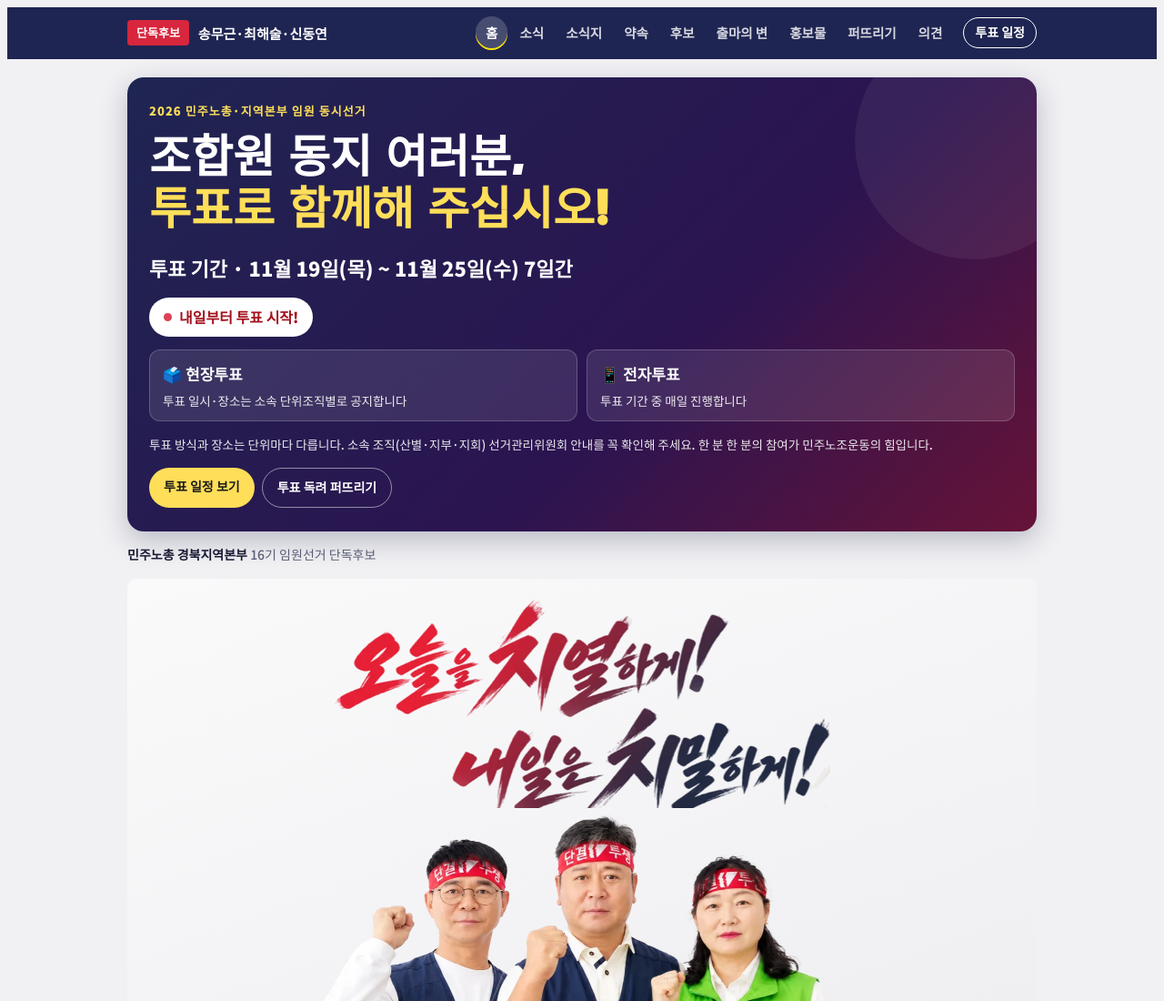
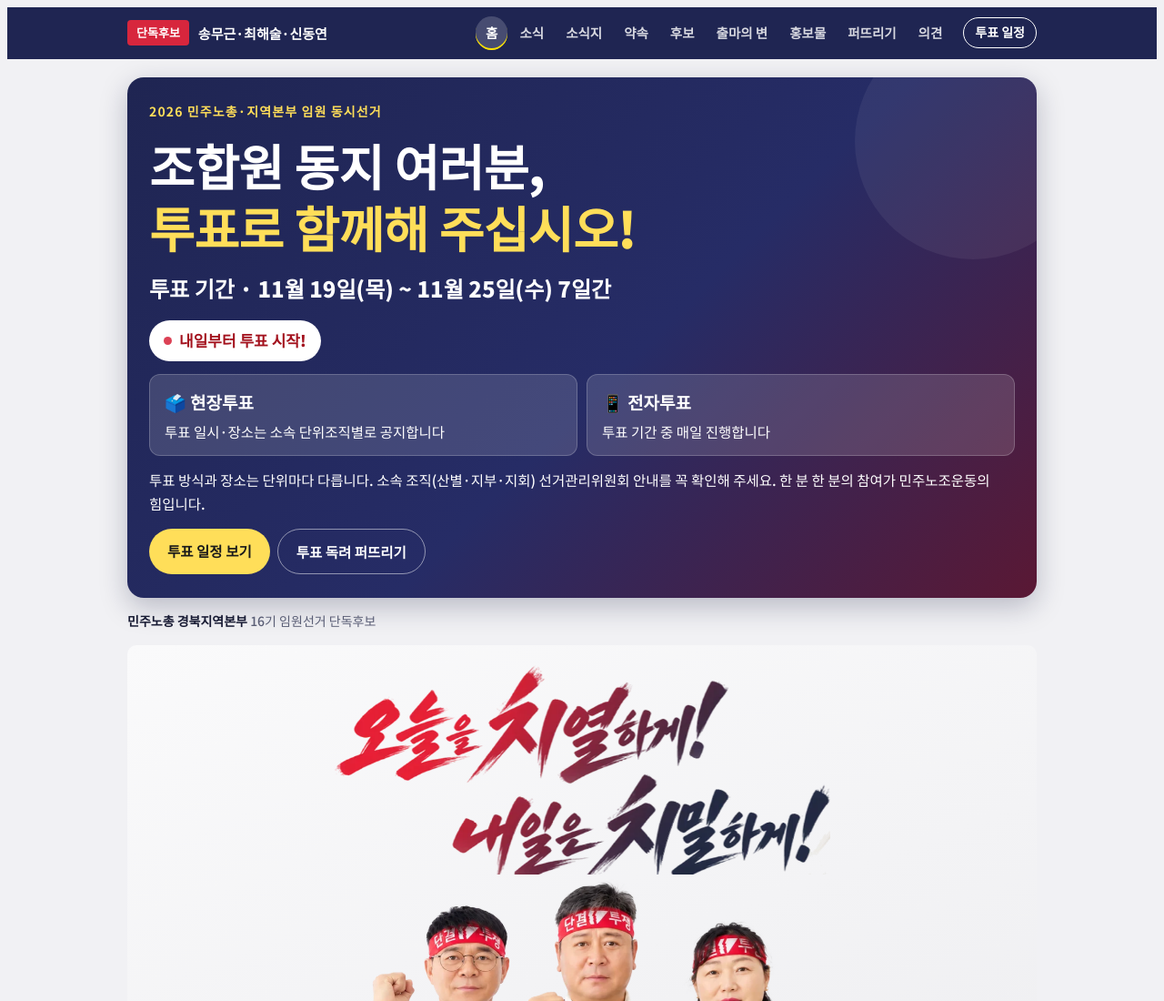
Before and after one commit to gbkctu00/gbkctu2026, a plain HTML site: page index.html in a window 1280 px wide. Shown: the top 1100 px of the page at 91% size. Drawn offline with Linux system fonts and the light colour scheme; a web font is replaced by a local one.

Commit message:
투표 독려 영역 글꼴·가독성 개선
Co-Authored-By: Claude Opus 5.5 <noreply@anthropic.com>
Claude-Session: https://claude.ai/code/session_011vjFJDznm8W3z6eYVTHiVJ

```diff
--- a/index.html
+++ b/index.html
@@ -273,6 +273,17 @@ footer b{color:var(--ink)}
 .vbox .vrow{display:flex;flex-wrap:wrap;gap:8px}
 .vbox .vrow a{font-weight:800;font-size:14px;padding:9px 16px;border-radius:999px;text-decoration:none;background:#FFDE59;color:#1A1A1A}
 .vbox .vrow a.g{background:transparent;color:#fff;border:1px solid rgba(255,255,255,.5)}
+.vbox{font-family:var(--goth);background:linear-gradient(135deg,#1F2552 0%,#262C66 55%,#5A1834 100%)}
+.vbox h2{font-family:var(--goth);font-weight:900;letter-spacing:-.01em;line-height:1.25;font-size:clamp(30px,6.2vw,54px);word-break:keep-all}
+.vbox{word-break:keep-all}
+.vbox .vk{font-size:14px;font-weight:700}
+.vbox .vdate{font-weight:900;font-size:clamp(18px,3.2vw,24px)}
+.vbox .vstat{font-size:17px}
+.vbox .vw{background:rgba(255,255,255,.14);padding:14px 16px}
+.vbox .vw b{font-size:19px;font-weight:900}
+.vbox .vw span{font-size:15.5px;font-weight:500;opacity:1;line-height:1.55}
+.vbox .vnote{font-size:15.5px;font-weight:500;opacity:1;line-height:1.65}
+.vbox .vrow a{font-size:15.5px;font-weight:900;padding:11px 20px}
 @media (max-width:640px){.vbox .vways{grid-template-columns:1fr}.vbox{padding:22px 18px}}
 #press{padding-block:22px 0}
 #press .pcard{display:grid;grid-template-columns:200px 1fr;gap:0;background:#fff;border:1px solid #E2E2E6;border-radius:14px;overflow:hidden;text-decoration:none;color:#1A1A1A;box-shadow:0 4px 18px rgba(20,24,60,.08);transition:transform .15s}
```
